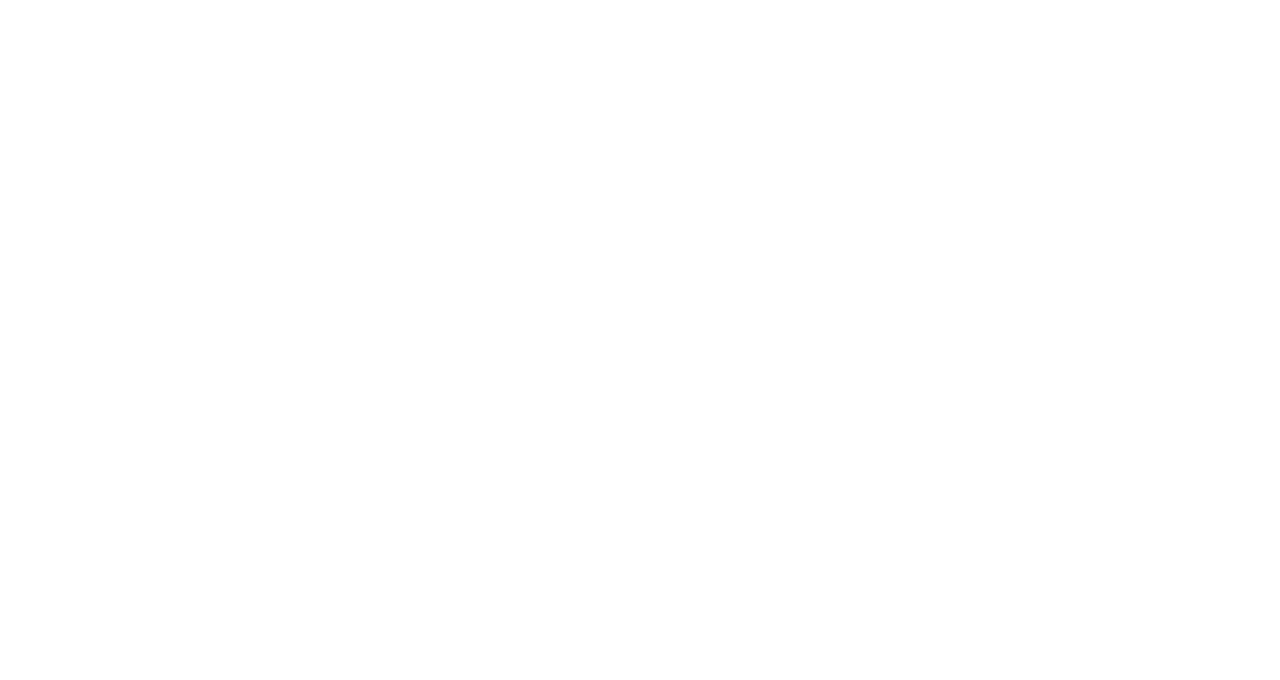
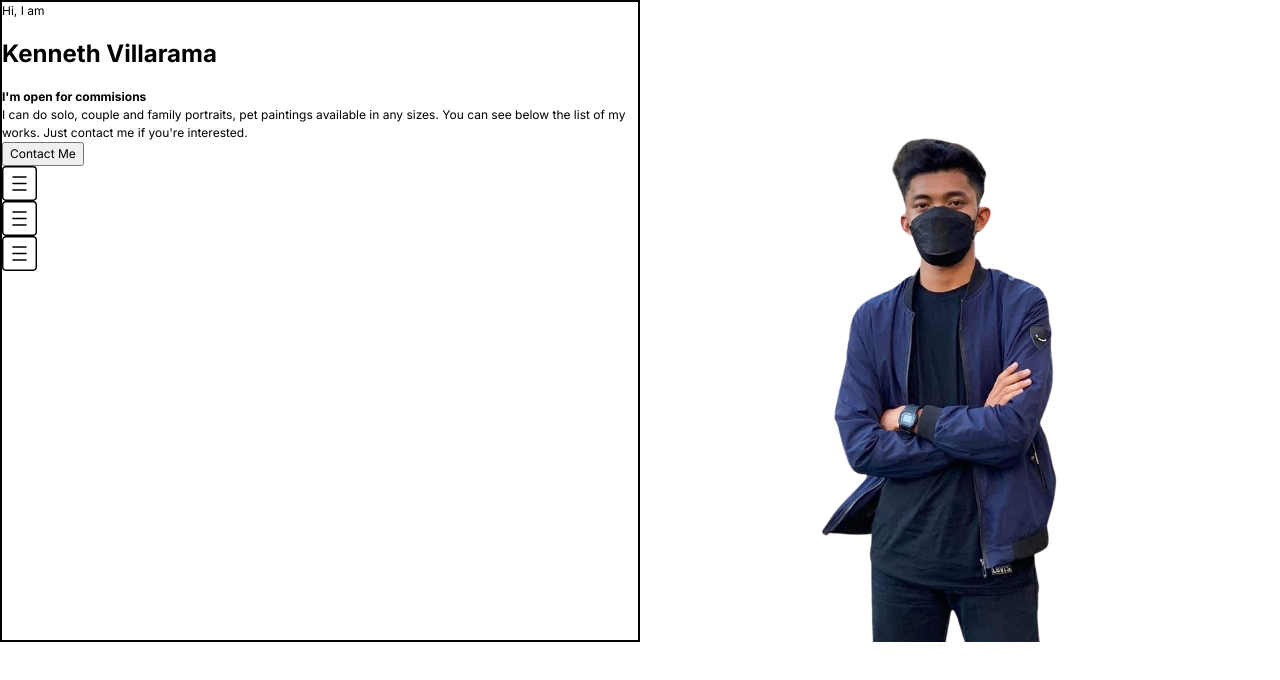
Before and after one commit to SpicoDer/Ken-Arts, a website: page src/index.html in a window 1280 px wide. Drawn offline with nearby package versions, Linux system fonts and the light colour scheme; files that its build step writes are made by us from their sources.

Commit message:
Build hero-block component (outline only).

```diff
--- a/src/index.html
+++ b/src/index.html
@@ -11,8 +11,45 @@
     <title>Ken-Arts</title>
   </head>
 </body>
+  <section class="hero">
+    <div class="grid grid--1x2">
+      <div class="hero__header" style="border: 2px solid">
+        <div class="hero__content">
+          <p class="greetings">Hi, I am</p>
+          <h1>Kenneth Villarama</h1>
+          <h2 class="subtitle">I'm open for commisions</h2>
+          <p class="message">I can do solo, couple and family portraits, pet paintings available in any sizes. You can see below the list of my works. Just contact me if you're interested.</p>
+        </div>
 
-<body>
+        <button class="btn btn--outline">Contact Me</button>
+
+        <div class="social-links">
+          <a href="/">
+            <svg class="icon">
+              <use href="assets/icons/_sprite.svg#menu"></use>
+            </svg>
+          </a>
+          <a href="/">
+            <svg class="icon">
+              <use href="assets/icons/_sprite.svg#menu"></use>
+            </svg>
+          </a>
+          <a href="/">
+            <svg class="icon">
+              <use href="assets/icons/_sprite.svg#menu"></use>
+            </svg>
+          </a>
+        </div>
+
+      </div>
+      <div class="hero__img">
+        <picture>
+          <img src="assets/images/homepage/display-picture.png" alt="">
+        </picture>
+      </div>
+    </div>
+
+  </section>
 
 </body>
 
--- a/src/sass/_layout.scss
+++ b/src/sass/_layout.scss
@@ -1,9 +1,10 @@
 .block{
-    padding: 4rem 2rem;
+    padding: 2rem;
 }
 
 .container{
 max-width: 1440px;
+margin: 0 auto;
 }
 
 .grid{
--- a/src/sass/styles.scss
+++ b/src/sass/styles.scss
@@ -2,5 +2,5 @@
 
 body {
    background-color: hsl(0, 0%, 100%);
-   color: white;
+   color: black;
   }
```
Also changed, not shown: src/components/hero-block.html (added, +41 -0 lines), src/assets/icons/menu.svg (deleted).
